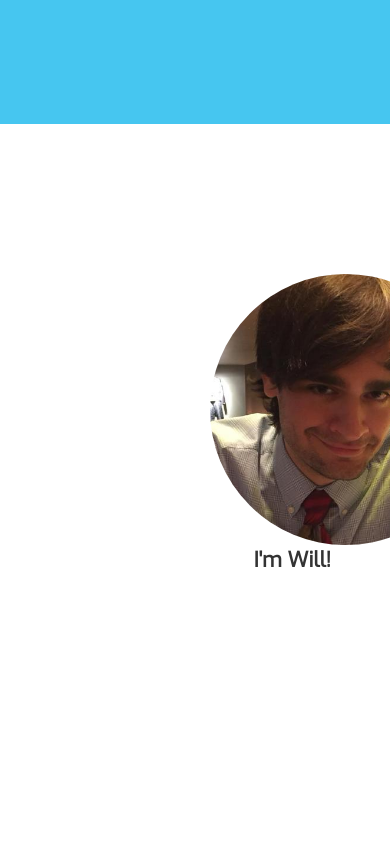
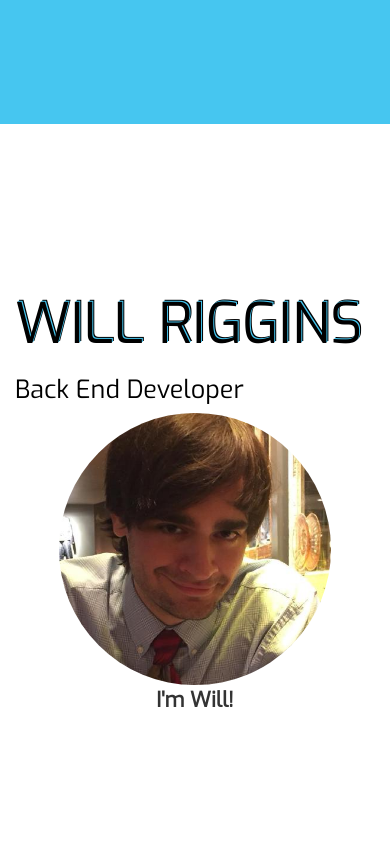
Before and after one commit to willriggins/willriggins.github.io, a plain HTML site: page index.html in a window 390 px wide. Shown: the part 720-1564 px from the top of the page. Drawn offline with Linux system fonts and the light colour scheme.

Commit message:
bootstrap grid

```diff
--- a/css/styles.css
+++ b/css/styles.css
@@ -50,15 +50,7 @@
 nav {
   display: none;
 }
-/*
-.social .fa-phone {
-  color: white;
-}
 
-.social .fa-envelope {
-  color: white;
-}
-*/
 
 #big-name {
   color: black;
@@ -116,3 +108,13 @@ nav {
   font-weight: bold;
   font-size: 1.5em;
 }
+
+@media screen and (max-width: 768px) {
+    #big-name {
+        font-size: 4em;
+    }
+
+    #headshot {
+      top-margin: 25px;
+    }
+}
--- a/index.html
+++ b/index.html
@@ -115,8 +115,8 @@
       </div>
     </section>
 
-    <!-- About Section -->
-    <section id="about" class="about-section">
+    <!-- old messy About Section -->
+    <!-- <section id="about" class="about-section">
       <div class="aboutWrapper">
         <div class="container">
             <div class="row">
@@ -130,7 +130,7 @@
                   <div class="row bio">
                     <div class="col-xs-6 pull-right">
                     <img id="headshot" src="assets/headshot.jpeg"/>
-                    <p class="bioWill2 ">I'm Will!</p>
+                    <p class="bioWill2">I'm Will!</p>
                   </div>
                 </div>
               </div>
@@ -138,6 +138,23 @@
             </div>
           </div>
         </div>
+    </section> -->
+<!-- New About Section using bootstrap grid! -->
+
+    <section id="about" class="about-section">
+        <div class="container">
+            <div class="row">
+              <div class="col-lg-8">
+                <h1 id="big-name">WILL RIGGINS</h1>
+                <h2 class="about-text">Back End Developer</h2>
+              </div>
+
+              <div class="col-lg-4">
+                <img id="headshot" src="assets/headshot.jpeg"/>
+                <p class="bioWill2">I'm Will!</p>
+              </div>
+            </div>
+          </div>
     </section>
 
     <!-- Portfolio Section -->
--- a/js/scrolling-nav.js
+++ b/js/scrolling-nav.js
@@ -14,10 +14,10 @@ $(function() {
 $(function () {
 	$(window).scroll(function () {
 
-    if ($(this).scrollTop() <= $('#about').offset().top) {
+    if ($(this).scrollTop() <= $('#about').offset().top - 25) {
       $('.navbar').fadeOut(500);
     }
-    if ($(this).scrollTop() > $('#about').offset().top) {
+    if ($(this).scrollTop() > $('#about').offset().top - 25) {
 			$('.navbar').fadeIn(500);
 		}
 	});
```
